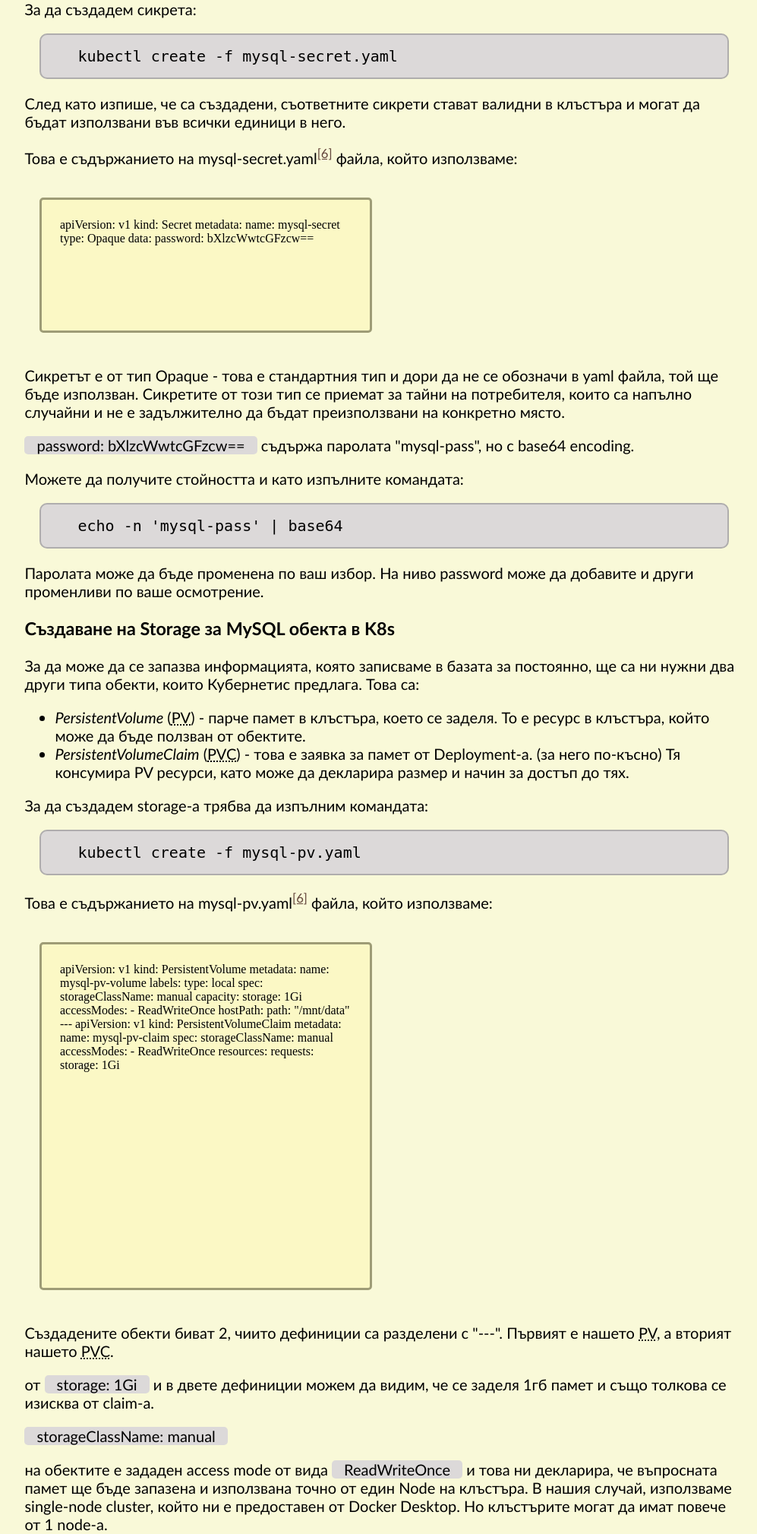
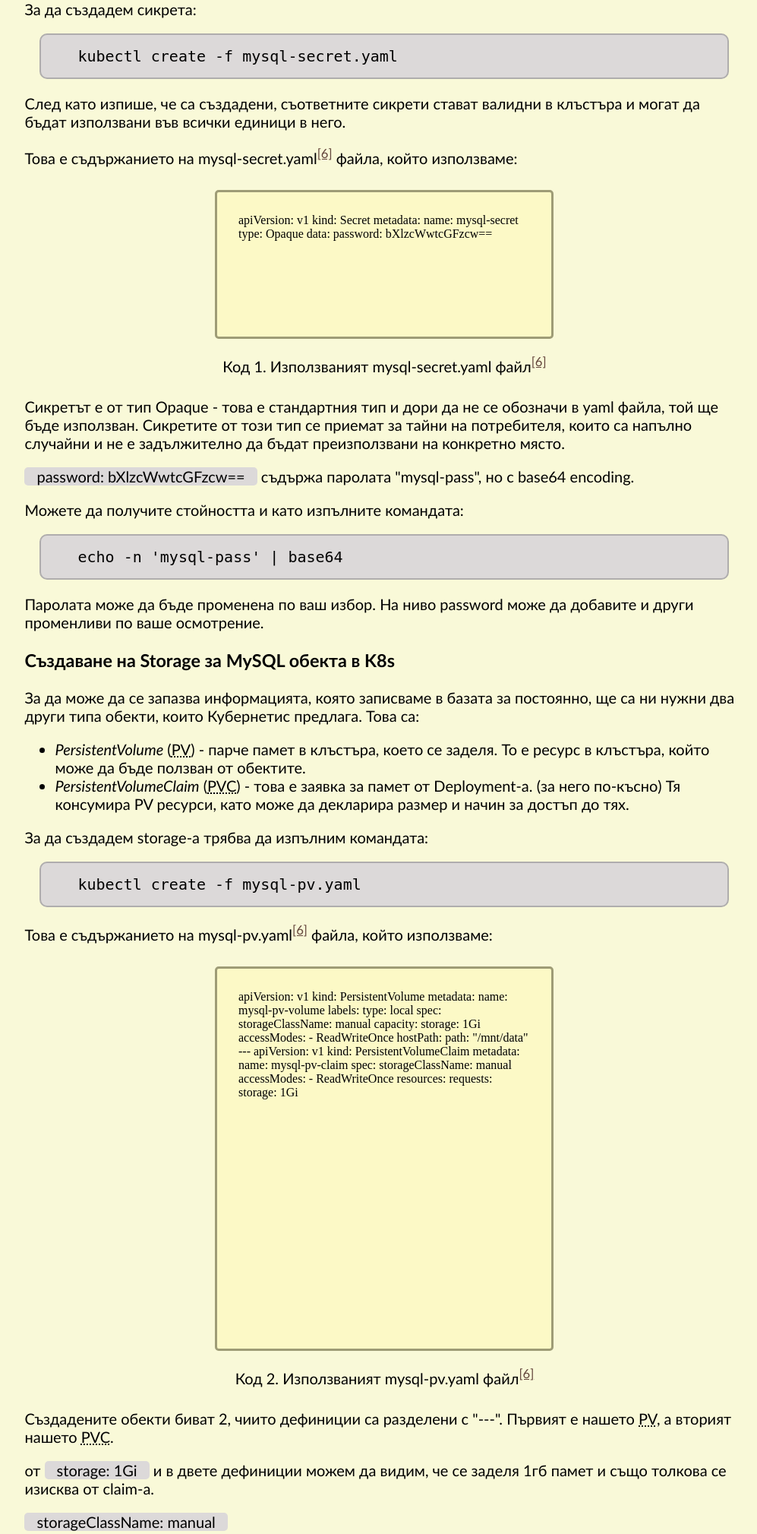
Before and after one commit to MonikaPalova/LAMP-On-K8s, a PHP site: page /referat.html in a window 1280 px wide; the page is wider, and only the part inside the window is pictured. Shown: the part 950-2969 px from the top of that part at 76% size, without its empty margins (241-1238 px from the left). Run offline with PHP 8.4, Linux system fonts and the light colour scheme.

Commit message:
paper v2.1

```diff
--- a/LAMP-on-k8s-paper/css/referat.css
+++ b/LAMP-on-k8s-paper/css/referat.css
@@ -69,14 +69,6 @@ code {
   border: 2px #afadad solid;
 }
 
-embed {
-  background-color: #fff6a65e;
-  border: solid #9e9c76 3px;
-  padding: 1rem;
-  margin: 1em;
-  border-radius: 5px;
-}
-
 mark {
   background-color: #dcd9d9;
   padding-left: 1rem;
@@ -90,6 +82,17 @@ figure {
   align-items: center;
 }
 
+embed {
+  background-color: #fff6a65e;
+  border: solid #9e9c76 3px;
+  padding: 20px;
+  border-radius: 5px;
+}
+
+figure > * {
+  margin:10px;
+}
+
 ul {
   display: flex;
   flex-direction: column;
@@ -101,7 +104,7 @@ main a {
 
 footer a {
   text-decoration: none;
-  color: #422309;
+  color: #4c2709;
 }
 
 a:target {
@@ -133,8 +136,13 @@ screen and (max-width: 900px) {
     display: none;
   }
 
-  main {
+  main, footer {
     width: 92%;
     margin-left: 4%;
+    overflow-x: scroll;
+  }
+
+  figure {
+    align-items: flex-start;
   }
 }
--- a/LAMP-on-k8s-paper/javascript/referat.js
+++ b/LAMP-on-k8s-paper/javascript/referat.js
@@ -0,0 +1,21 @@
+function onInit() {
+  _fillNav();
+}
+
+function _fillNav() {
+  let sections = document.getElementsByTagName("section");
+
+  for (section of sections) {
+    _insertSectionInNav(section.id, section.firstElementChild.innerText);
+  }
+}
+
+function _insertSectionInNav(sectionId, sectionHeader) {
+  let navElement = document.getElementsByTagName("nav")[0];
+
+  let linkToSection = document.createElement("a");
+  linkToSection.href = "#" + section.id;
+  linkToSection.innerText = sectionHeader;
+
+  navElement.appendChild(linkToSection);
+}
--- a/LAMP-on-k8s-paper/referat.html
+++ b/LAMP-on-k8s-paper/referat.html
@@ -9,18 +9,11 @@
   <script src="./javascript/referat.js"></script>
 </head>
 
-<body>
+<body onload="onInit()">
   <header>
     <h1>Стартиране на Lamp приложение посредством Kubernetes</h1>
   </header>
   <nav>
-    <a href="#introduction">Въведение</a>
-    <a href="#prerequisites">Предпоставки</a>
-    <a href="#mysql-setup">Стартиране на MySQL чрез kubectl</a>
-    <a href="#webserver-setup">Стартиране на Apache сървър чрез kubectl</a>
-    <a href="#build-app-image">(По желание) Създаване на локален Docker image за приложение, използващо PHP и MySQL</a>
-    <a href="#conclusion">Заключение</a>
-    <a href="#sources">Източници</a>
   </nav>
   <main>
     <section id="introduction">
@@ -51,7 +44,10 @@
       <p>След като изпише, че са създадени, съответните сикрети стават валидни в клъстъра и могат да бъдат използвани
         във всички единици в него.</p>
       <p>Това е съдържанието на mysql-secret.yaml<sup><a href="#src-6">[6]</a></sup> файла, който използваме:</p>
-      <embed src="./yaml/mysql-secret.yaml" width="400" height="140" />
+      <figure>
+        <embed src="./yaml/mysql-secret.yaml" width="400" height="150" />
+        <figcaption>Код 1. Използваният mysql-secret.yaml файл<sup><a href="#src-6">[6]</a></sup></figcaption>
+      </figure>
       <p>Сикретът е от тип Opaque - това е стандартния тип и дори да не се обозначи в yaml файла, той ще бъде използван.
         Сикретите от този тип се приемат за тайни на потребителя, които са напълно случайни и не е задължително да бъдат преизползвани
         на конкретно място.</p>
@@ -69,7 +65,10 @@
       </ul>
       <p>За да създадем storage-a трябва да изпълним командата:<code>kubectl create -f mysql-pv.yaml</code></p>
       <p>Това е съдържанието на mysql-pv.yaml<sup><a href="#src-6">[6]</a></sup> файла, който използваме:</p>
-      <embed src="yaml/mysql-pv.yaml" width="400" height="420" />
+      <figure>
+        <embed src="yaml/mysql-pv.yaml" width="400" height="460" />
+        <figcaption>Код 2. Използваният mysql-pv.yaml файл<sup><a href="#src-6">[6]</a></sup></figcaption>
+      </figure>
       <p>Създадените обекти биват 2, чиито дефиниции са разделени с "---". Първият е нашето <abbr title="PersistentVolume">PV</abbr>, а вторият нашето <abbr title="PersistentVolumeClaim">PVC</abbr>.
       <p>от <mark>storage: 1Gi</mark> и в двете дефиниции можем да видим, че се заделя 1гб памет и също толкова се изисква от claim-a.</p>
       <p><mark> storageClassName: manual</mark></p>
@@ -101,11 +100,14 @@
       <p>За да създадем обектите:<code>kubectl create -f mysql-deployment.yaml</code></p>
       <p>След като изпише, че обектите са създадени, може с командата <code>kubectl get all</code> да проследите кога ще е приключило същинското стартиране.</p>
       <figure>
-        <img src="./img/117_01.png" alt="'kubectl get all' result" width="1000">
+        <img src="./img/117_01.png" alt="'kubectl get all' result" width="900">
         <figcaption id="fig1">Фигура 1. Резултат от командата "kubectl get all".</figcaption>
       </figure>
       <p>Това е съдържанието на mysql-deployment.yaml<sup><a href="#src-6">[6]</a></sup> файла, който използваме:</p>
-      <embed src="yaml/mysql-deployment.yaml" width="400" height="680" />
+      <figure>
+        <embed src="yaml/mysql-deployment.yaml" width="400" height="730" />
+        <figcaption>Код 3. Използванията mysql-deployment.yaml файл<sup><a href="#src-6">[6]</a></sup></figcaption>
+      </figure>
       <p>Виждат се дефинициите на двата обекта mysql-service и mysql-deployment.</p>
       <p>mysql-service - селектира всички подове, които имат label-а "app=mysql" и са на порт 3306.
         Pod-овете ще бъдат достъпни на порт 3306, заради <mark>port:3306</mark>. Понеже в .spec.ports не е зададен targetPort
@@ -131,7 +133,10 @@
         <code>kubectl create -f webserver-deployment.yaml</code>
       </p>
       <p>Това е съдържанието на webserver-deployment.yaml<sup><a href="#src-6">[6]</a></sup> файла, който използваме:</p>
-      <embed src="yaml/webserver-deployment.yaml" width="400" height="500" />
+      <figure>
+        <embed src="yaml/webserver-deployment.yaml" width="400" height="550" />
+        <figcaption>Код 4. Използваният webserver-deployment.yaml файл<sup><a href="#src-6">[6]</a></sup></figcaption>
+      </figure>
       <p>Нека разгледаме дефинициите на двата обекта, които са нужни: webserver-service и webserver-deployment.</p>
       <p>webserver-service e Service от тип LoadBalancer, който слуша на порт 80 и препраща към порт 80. Pod-овете, който препраща са тези с label "app=php".
         Това, че е от тип LoadBalancer означава, че автоматично се създават два Service-a - един от тип ClusterIP и един от тип NodePort.
@@ -160,7 +165,7 @@
       <p>Dockerfile-a съдържа инструкциите за създаването на Docker image-a.
         Това е съдържанието на Dockerfile-a<sup><a href="#src-6">[6]</a></sup>, който е използван за mpalova/demo-php-application:latest:</p>
       <figure>
-        <img src="./img/117_02.png" alt="Dockerfile for custom app" width="1000">
+        <img src="./img/117_02.png" alt="Dockerfile for custom app" width="900">
         <figcaption id="fig2">Фигура 2. Dockerfile на демо приложение.</figcaption>
       </figure>
       <p> Сега нека разгледаме и част от съдържанието на демо приложението, за да получите представа
@@ -178,13 +183,13 @@
         Ако за първи път отваряме нашето приложение след стартирането му, ще се създаде база данни с име "sample_lamp_app"
         и след това в нея ще се създаде таблица USERS. При повторно пускане на приложението ни, ще се използват вече създадените.</p>
       <figure>
-        <img src="./img/117_04.png" alt="MySQL setup the database" width="1200">
+        <img src="./img/117_04.png" alt="MySQL setup the database" width="600">
         <figcaption id="fig4">Фигура 4. Скрипт за създаване на базата.</figcaption>
       </figure>
       <p>Съдържанието на другите файлове ми се струва, че не е по нашата тема и няма да ги разглеждаме.
         Със сигурност има какво повече да се желае от тях.</p>
       <p>След като вече сте написали вашето приложение и всичко е готово, остава само да създадете своя docker image.
-        За целта, отидете в директорията, която съдържа src и Dockerfile</p>
+        За целта, отидете в директорията, която съдържа src и Dockerfile.</p>
       <p>Ако искате да го ползвате локално, без да го качвате никъде, изпълнете командата:</p>
       <code>docker build -t '&lt;image-name&gt;:&lt;tag-name&gt;' .</code>
       <p>Ако искате вашият image да бъде достъпен и в Docker Hub, ще ви е нужен акаунт там.
```
Also changed, not shown: LAMP-on-k8s-paper/img/117_04.png.
